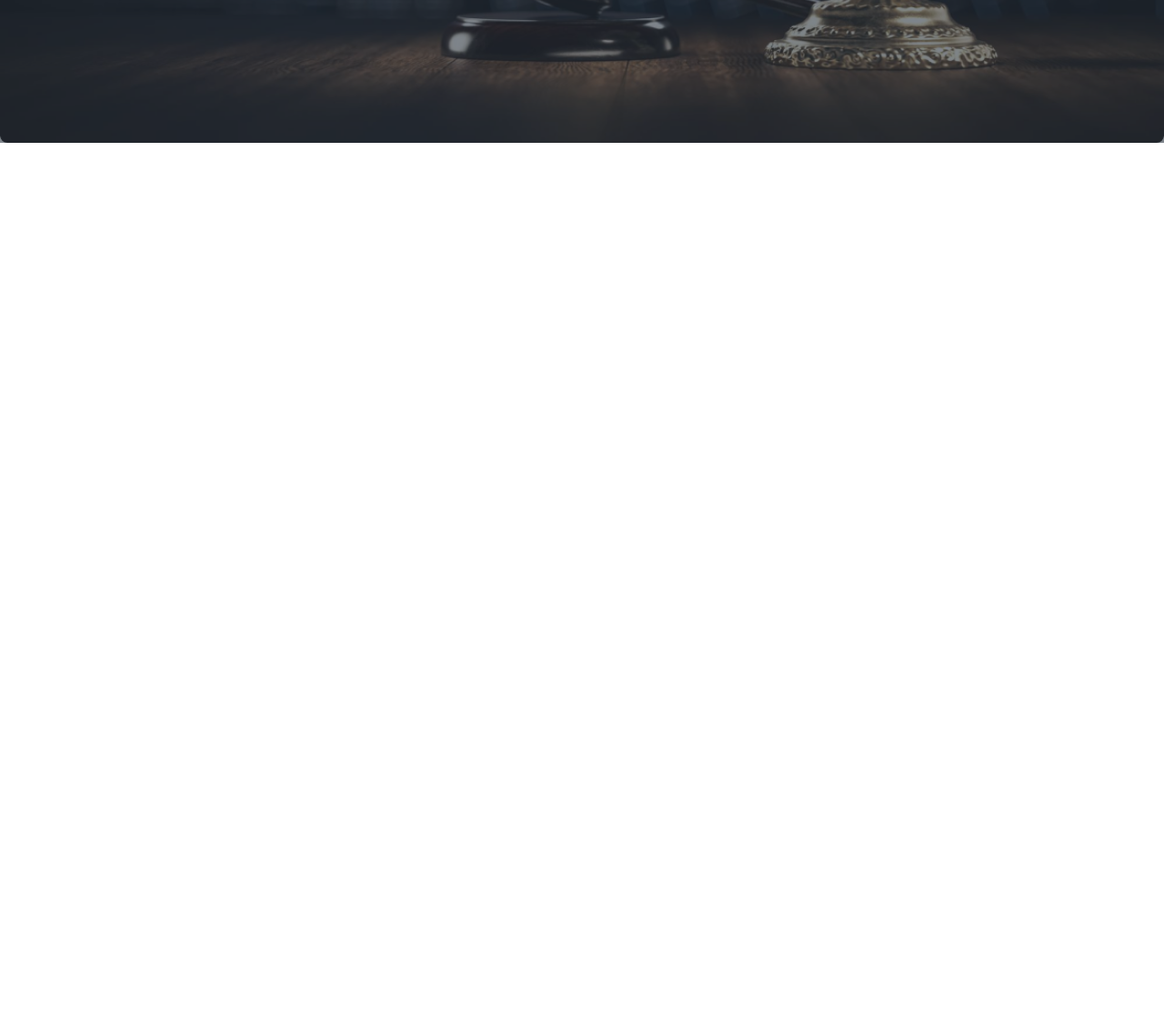
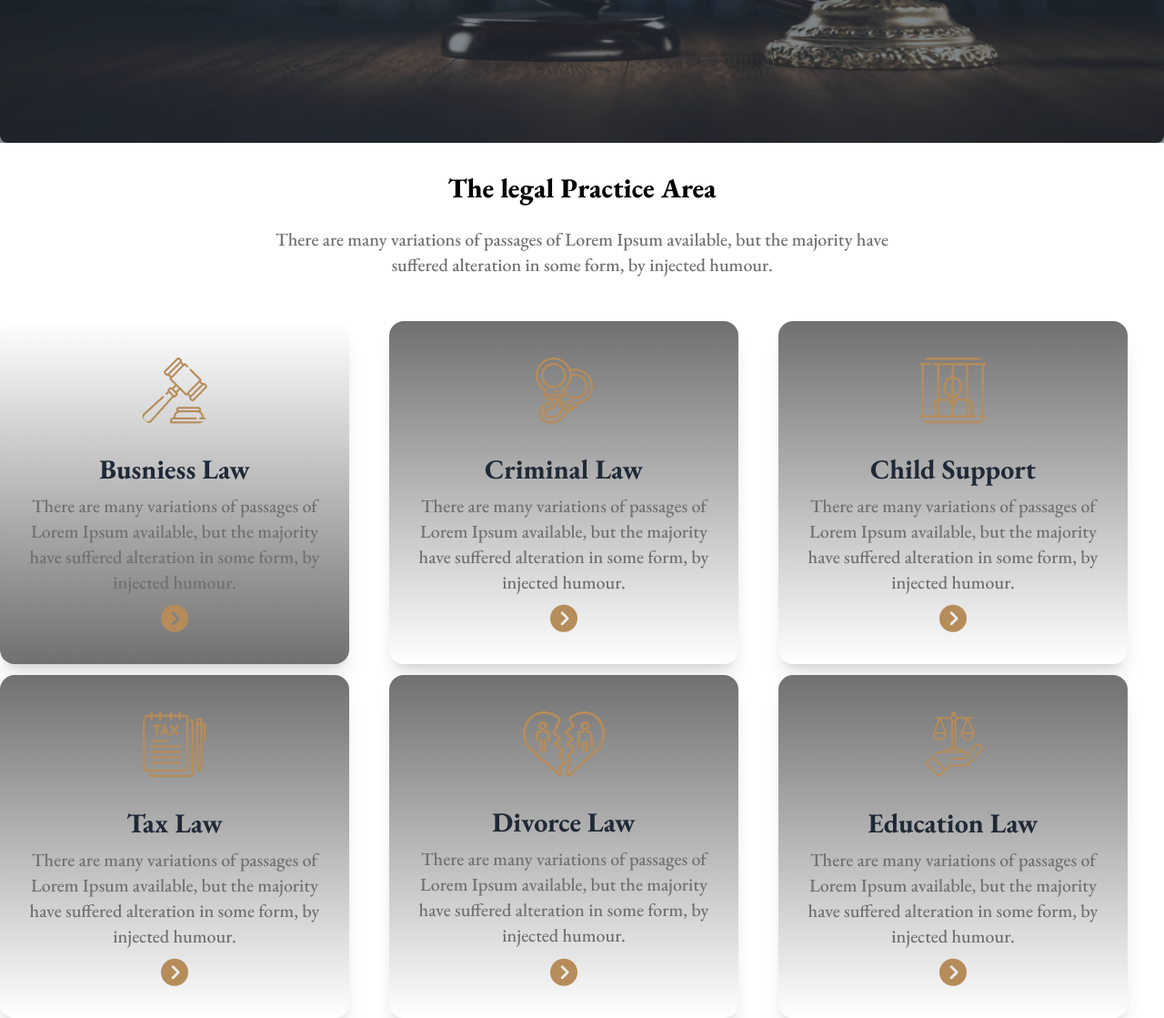
Before and after one commit to TanjinaSultana/legal-solution, a plain HTML site: page index.html in a window 1280 px wide. Shown: the part 547-1666 px from the top of the page at 91% size. Before the commit the page ends 800 px from the top, so only its background shows below. Drawn offline with nearby package versions, Linux system fonts and the light colour scheme.

Commit message:
the legal area added

```diff
--- a/index.html
+++ b/index.html
@@ -87,6 +87,84 @@
         </div>
         </div>
       </section>
+      <section class="container mx-auto mt-8">
+        <h1 class="text-black text-3xl font-extrabold text-center px-4 lg:px-0">The legal Practice Area</h1>
+        <p class="my-6 text-[#707070] text-xl font-medium text-center px-32 lg:px-0">There are many variations of passages of Lorem Ipsum available, but the majority have <br> suffered alteration in some form, by injected humour.</p>
+<div class=" grid grid-cols-1 gap-1 mt-12 mx-10 md:mx-44 lg:mx-0 lg:grid-cols-3">
+  <div class="card lg:w-96  bg-gradient-to-t from-[#707070] to-[rgba(243, 243, 243, 0.00)] shadow-xl">
+    <figure class="px-10 pt-10">
+      <img src="images/business.png" class="rounded-xl" />
+    </figure>
+    <div class="card-body items-center text-center">
+      <h2 class="card-title text-3xl">Busniess Law</h2>
+      <p class="text-[#707070] text-xl font-normal">There are many variations of passages of Lorem Ipsum available, but the majority have suffered alteration in some form, by injected humour.</p>
+      <div class="card-actions ">
+        <i class="fa-solid fa-circle-chevron-right  text-[#B68C5A] text-3xl"></i>
+      </div>
+    </div>
+  </div>
+  <div class="card lg:w-96 bg-gradient-to-b from-[#707070] to-[rgba(243, 243, 243, 0.00)] shadow-xl">
+    <figure class="px-10 pt-10">
+      <img src="images/criminal.png" class="rounded-xl" />
+    </figure>
+    <div class="card-body items-center text-center">
+      <h2 class="card-title text-3xl">Criminal Law</h2>
+      <p class="text-[#707070] text-xl font-normal">There are many variations of passages of Lorem Ipsum available, but the majority have suffered alteration in some form, by injected humour.</p>
+      <div class="card-actions ">
+        <i class="fa-solid fa-circle-chevron-right  text-[#B68C5A] text-3xl"></i>
+      </div>
+    </div>
+  </div>
+  <div class="card lg:w-96 bg-gradient-to-b from-[#707070] to-[rgba(243, 243, 243, 0.00)] shadow-xl">
+    <figure class="px-10 pt-10">
+      <img src="images/child.png" class="rounded-xl" />
+    </figure>
+    <div class="card-body items-center text-center">
+      <h2 class="card-title text-3xl">Child Support</h2>
+      <p class="text-[#707070] text-xl font-normal">There are many variations of passages of Lorem Ipsum available, but the majority have suffered alteration in some form, by injected humour.</p>
+      <div class="card-actions ">
+        <i class="fa-solid fa-circle-chevron-right  text-[#B68C5A] text-3xl"></i>
+      </div>
+    </div>
+  </div>
+  <div class="card lg:w-96 bg-gradient-to-b from-[#707070] to-[rgba(243, 243, 243, 0.00)] shadow-xl mt-2">
+    <figure class="px-10 pt-10">
+      <img src="images/tax.png" class="rounded-xl" />
+    </figure>
+    <div class="card-body items-center text-center">
+      <h2 class="card-title text-3xl">Tax Law</h2>
+      <p class="text-[#707070] text-xl font-normal">There are many variations of passages of Lorem Ipsum available, but the majority have suffered alteration in some form, by injected humour.</p>
+      <div class="card-actions ">
+        <i class="fa-solid fa-circle-chevron-right  text-[#B68C5A] text-3xl"></i>
+      </div>
+    </div>
+  </div>
+  <div class="card lg:w-96 bg-gradient-to-b from-[#707070] to-[rgba(243, 243, 243, 0.00)] shadow-xl mt-2">
+    <figure class="px-10 pt-10">
+      <img src="images/divorce.png" class="rounded-xl" />
+    </figure>
+    <div class="card-body items-center text-center">
+      <h2 class="card-title text-3xl">Divorce Law</h2>
+      <p class="text-[#707070] text-xl font-normal">There are many variations of passages of Lorem Ipsum available, but the majority have suffered alteration in some form, by injected humour.</p>
+      <div class="card-actions ">
+        <i class="fa-solid fa-circle-chevron-right  text-[#B68C5A] text-3xl"></i>
+      </div>
+    </div>
+  </div>
+  <div class="card lg:w-96 bg-gradient-to-b from-[#707070] to-[rgba(243, 243, 243, 0.00)] shadow-xl mt-2">
+    <figure class="px-10 pt-10">
+      <img src="images/education.png" class="rounded-xl" />
+    </figure>
+    <div class="card-body items-center text-center">
+      <h2 class="card-title text-3xl">Education Law</h2>
+      <p class="text-[#707070] text-xl font-normal">There are many variations of passages of Lorem Ipsum available, but the majority have suffered alteration in some form, by injected humour.</p>
+      <div class="card-actions ">
+        <i class="fa-solid fa-circle-chevron-right  text-[#B68C5A] text-3xl"></i>
+      </div>
+    </div>
+  </div>
+</div>
+      </section>
     </main>
     <footer></footer>
 
```
